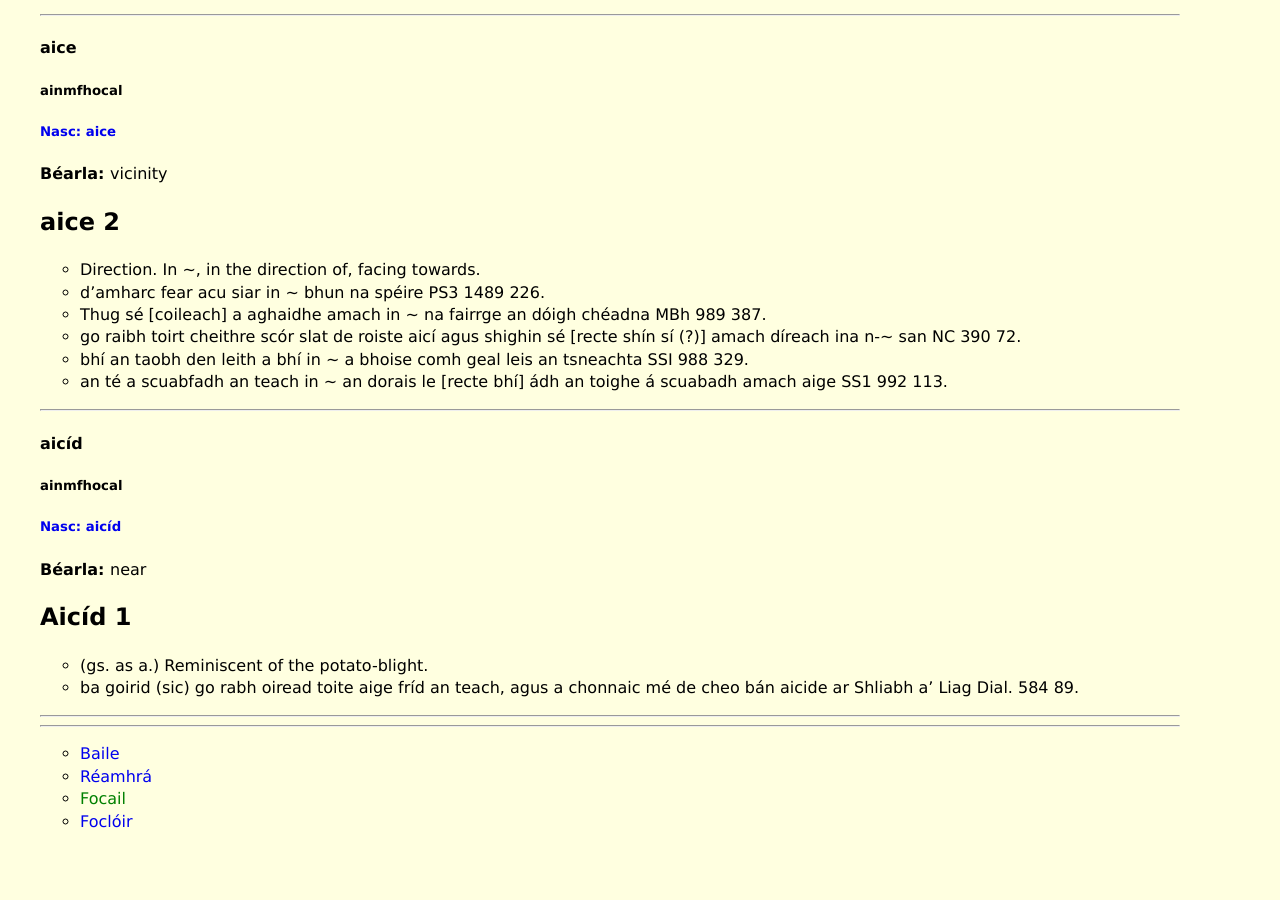
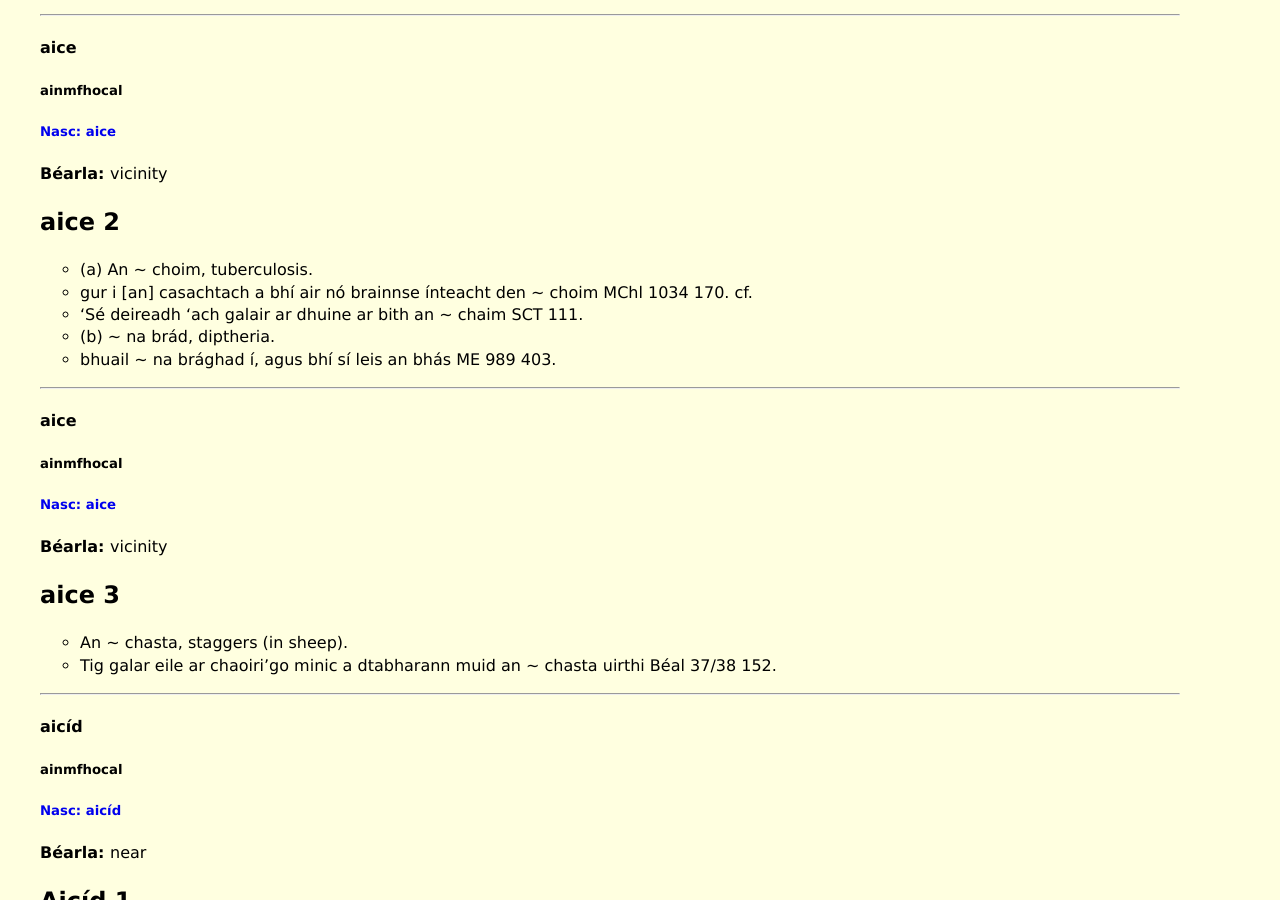
Before and after one commit to pmcu/cnuas-teileann, a Jekyll site: the page built from neach.html, in a window 1280 px wide and 900 px high, scrolled down 27757 px. Built offline with Jekyll 4.4.1, drawn with Linux system fonts in a browser that asks for light colours; before the commit the page ends 28606 px from its top, so only the background shows below that.

Commit message:
Add files via upload

```diff
--- a/_focail/aice-2.md
+++ b/_focail/aice-2.md
@@ -10,9 +10,8 @@ udar: "Úna M. Uí Bheirn"
 
 ## aice 2
 
-* Direction. In ~, in the direction of, facing towards.
-* d'amharc fear acu siar in ~ bhun na spéire PS3 1489 226.
-* Thug sé [coileach] a aghaidhe amach in ~ na fairrge an dóigh chéadna MBh 989 387.
-* go raibh toirt cheithre scór slat de roiste aicí agus shighin sé [recte shín sí (?)] amach díreach ina n-~ san NC 390 72.
-* bhí an taobh den leith a bhí in ~ a bhoise comh geal leis an tsneachta SSI 988 329.
-* an té a scuabfadh an teach in ~ an dorais le [recte bhí] ádh an toighe á scuabadh amach aige SS1 992 113.
+* (a) An ~ choim, tuberculosis.
+* gur i [an] casachtach a bhí air nó brainnse ínteacht den ~ choim MChl 1034 170. cf.
+* 'Sé deireadh 'ach galair ar dhuine ar bith an ~ chaim SCT 111.
+* (b) ~ na brád, diptheria.
+* bhuail ~ na brághad í, agus bhí sí leis an bhás ME 989 403.
--- /dev/null
+++ b/_focail/aice-3.md
@@ -0,0 +1,13 @@
+---
+layout: liosta
+cnuas: "Cnuasach Focal as Teileann"
+focal: aice
+leagan: aice
+rann: ainmfhocal
+bearla: vicinity
+udar: "Úna M. Uí Bheirn"
+---
+## aice 3
+
+* An ~ chasta, staggers (in sheep).
+*  Tig galar eile ar chaoiri'go minic a dtabharann muid an ~ chasta uirthi Béal 37/38 152.
```
